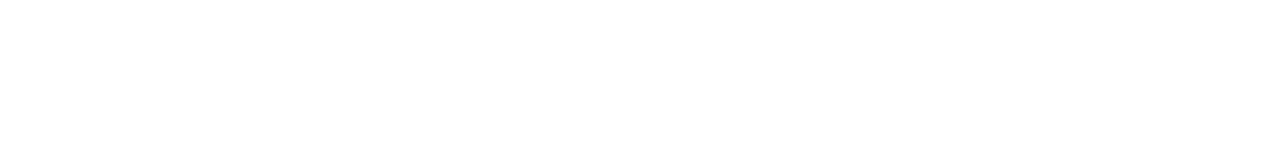
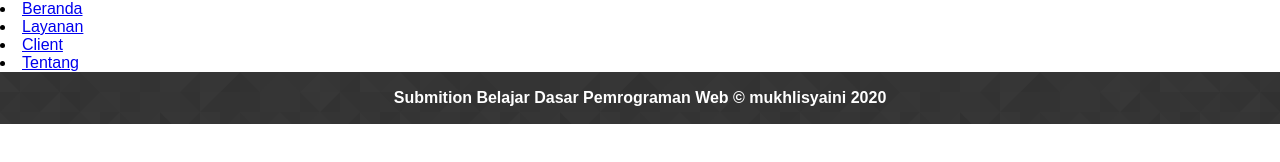
Before and after one commit to mukhlisyaini/dicodsubmitx1, a plain HTML site: page index.html in a window 1280 px wide. Drawn offline with Linux system fonts and the light colour scheme.

Commit message:
mulai garap submission

```diff
--- a/index.html
+++ b/index.html
@@ -4,11 +4,51 @@
 <head>
     <meta charset="UTF-8">
     <meta name="viewport" content="width=device-width, initial-scale=1.0">
-    <title>Document</title>
+    <title>Mining Company</title>
+    <link rel="stylesheet" href="style/style.css">
 </head>
 
 <body>
 
+<header>
+    <div class="hero">
+
+    </div>
+    <nav>
+        <li><a href="#beranda">Beranda</a></li>
+        <li><a href="#layanan">Layanan</a></li>
+        <li><a href="#profil">Client</a></li>
+        <li><a href="#tentang">Tentang</a></li>
+    </nav>
+
+</header>
+
+<main>
+    <div class="konten">
+
+    </div>
+    <aside>
+        <article>
+            <header>
+
+            </header>
+
+            <section>
+
+            </section>
+
+        </article>
+
+
+    </aside>
+</main>
+
+<footer>
+    <p>Submition Belajar Dasar Pemrograman Web &#169; mukhlisyaini 2020</p>
+</footer>
+
+
+
 </body>
 
 </html>
--- a/style/style.css
+++ b/style/style.css
@@ -0,0 +1,22 @@
+/*
+@import url('https://fonts.googleapis.com/css2?family=Quicksand:wght@400;700&display=swap');
+*/
+
+body {
+    font-family: 'Quicksand', sans-serif;
+    margin: 0;
+    padding: 0;
+}
+
+footer {
+    padding: 1px;
+    color: white;
+
+    text-align: center;
+    font-weight: bold;
+
+    height: 50px;
+    background-image: url(../assets/prism-toptal.png);
+    /*prism-toptal - sumber dari toptal.com*/
+    background-repeat: repeat-x;
+}
```
Also changed, not shown: assets/prism-toptal.png (added).
